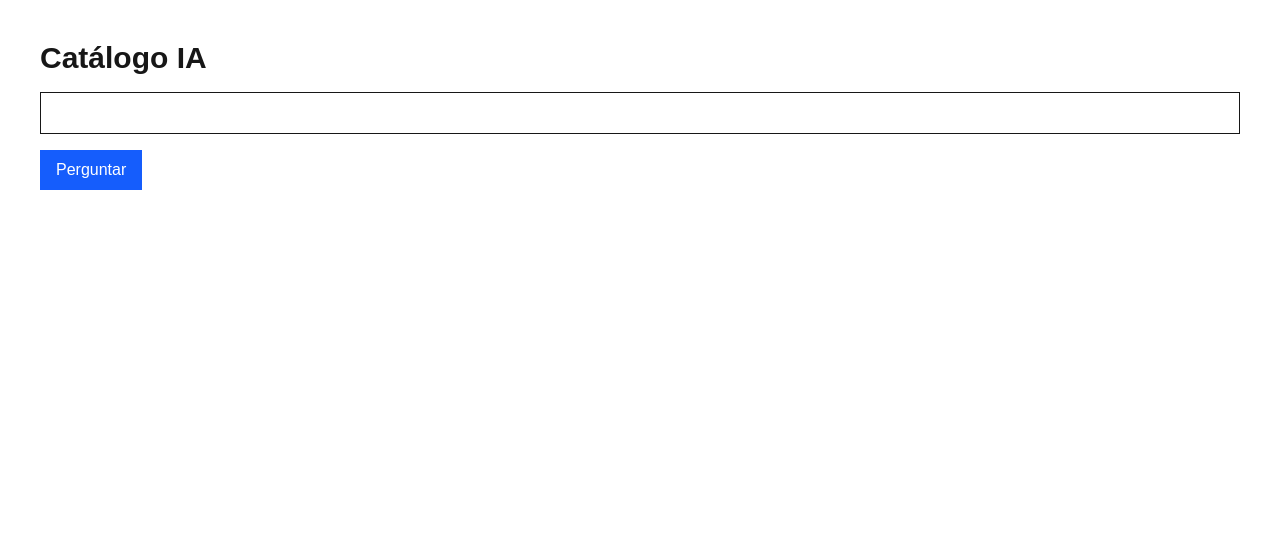
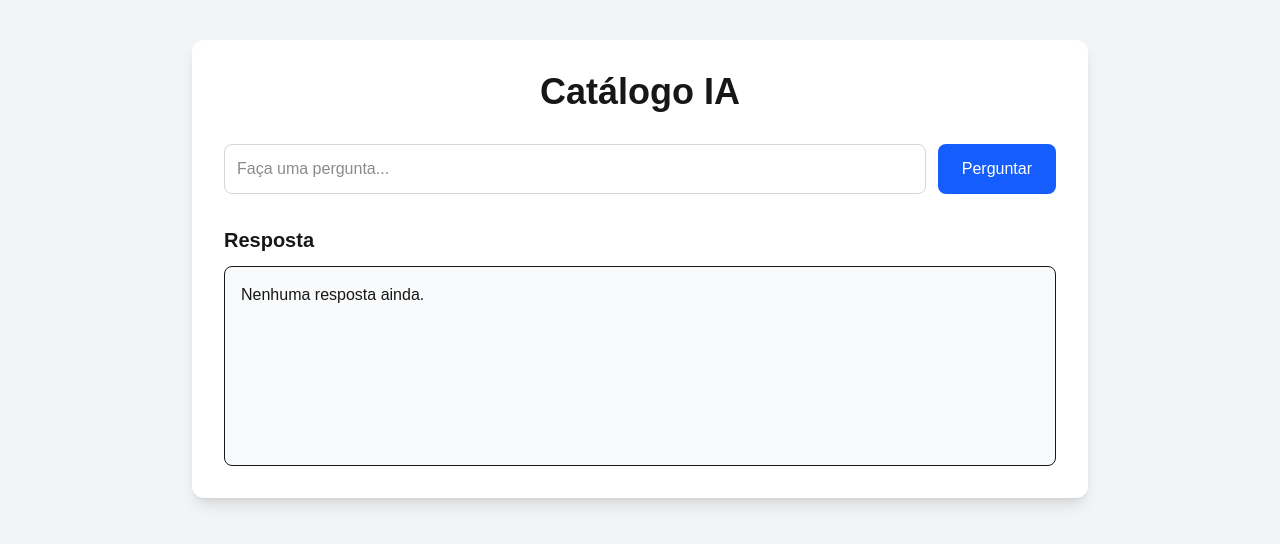
Before and after one commit to HenriqueDasVirgens/ai-catalogo, a Next.js app in the folder ai-catalogo-web/: page / in a window 1280 px wide. Shown: the top 544 px of the page. Built offline with nearby package versions, Linux system fonts and the light colour scheme.

Commit message:
Add Next.js frontend and CORS

```diff
--- a/ai-catalogo-web/app/page.tsx
+++ b/ai-catalogo-web/app/page.tsx
@@ -5,39 +5,71 @@ import { useState } from "react";
 export default function Home() {
   const [pergunta, setPergunta] = useState("");
   const [resposta, setResposta] = useState("");
+  const [loading, setLoading] = useState(false);
 
   async function pesquisar() {
+    if (!pergunta.trim()) return;
+
+    setLoading(true);
+    setResposta("");
+
+    try {
       const res = await fetch(
-      `https://ai-catalogo.onrender.com/pergunta?q=${encodeURIComponent(pergunta)}`
+        `https://ai-catalogo.onrender.com/pergunta?q=${encodeURIComponent(
+          pergunta
+        )}`
       );
 
       const dados = await res.json();
 
-    setResposta(JSON.stringify(dados, null, 2));
+      setResposta(
+        typeof dados.resultado === "string"
+          ? dados.resultado
+          : JSON.stringify(dados.resultado, null, 2)
+      );
+    } catch (error) {
+      setResposta("Erro ao ligar à API.");
+      console.error(error);
+    } finally {
+      setLoading(false);
+    }
   }
 
   return (
-    <main className="p-10">
-      <h1 className="text-3xl font-bold mb-4">
+    <main className="min-h-screen bg-gray-100 p-10">
+      <div className="max-w-4xl mx-auto bg-white shadow-lg rounded-xl p-8">
+        <h1 className="text-4xl font-bold text-center mb-8">
           Catálogo IA
         </h1>
 
+        <div className="flex gap-3">
           <input
-        className="border p-2 w-full"
+            type="text"
             value={pergunta}
             onChange={(e) => setPergunta(e.target.value)}
+            placeholder="Faça uma pergunta..."
+            className="flex-1 border border-gray-300 rounded-lg p-3"
           />
 
           <button
-        className="bg-blue-600 text-white px-4 py-2 mt-4"
             onClick={pesquisar}
+            disabled={loading}
+            className="bg-blue-600 text-white px-6 py-3 rounded-lg hover:bg-blue-700"
           >
-        Perguntar
+            {loading ? "A pesquisar..." : "Perguntar"}
           </button>
+        </div>
 
-      <pre className="mt-4">
-        {resposta}
-      </pre>
+        <div className="mt-8">
+          <h2 className="text-xl font-semibold mb-3">
+            Resposta
+          </h2>
+
+          <div className="border rounded-lg p-4 min-h-[200px] bg-gray-50 whitespace-pre-wrap">
+            {resposta || "Nenhuma resposta ainda."}
+          </div>
+        </div>
+      </div>
     </main>
   );
 }
```
Also changed, not shown: 1 other file (tests, documents, lock files or other folders). Lines whose indentation alone changed are shown as unchanged.
